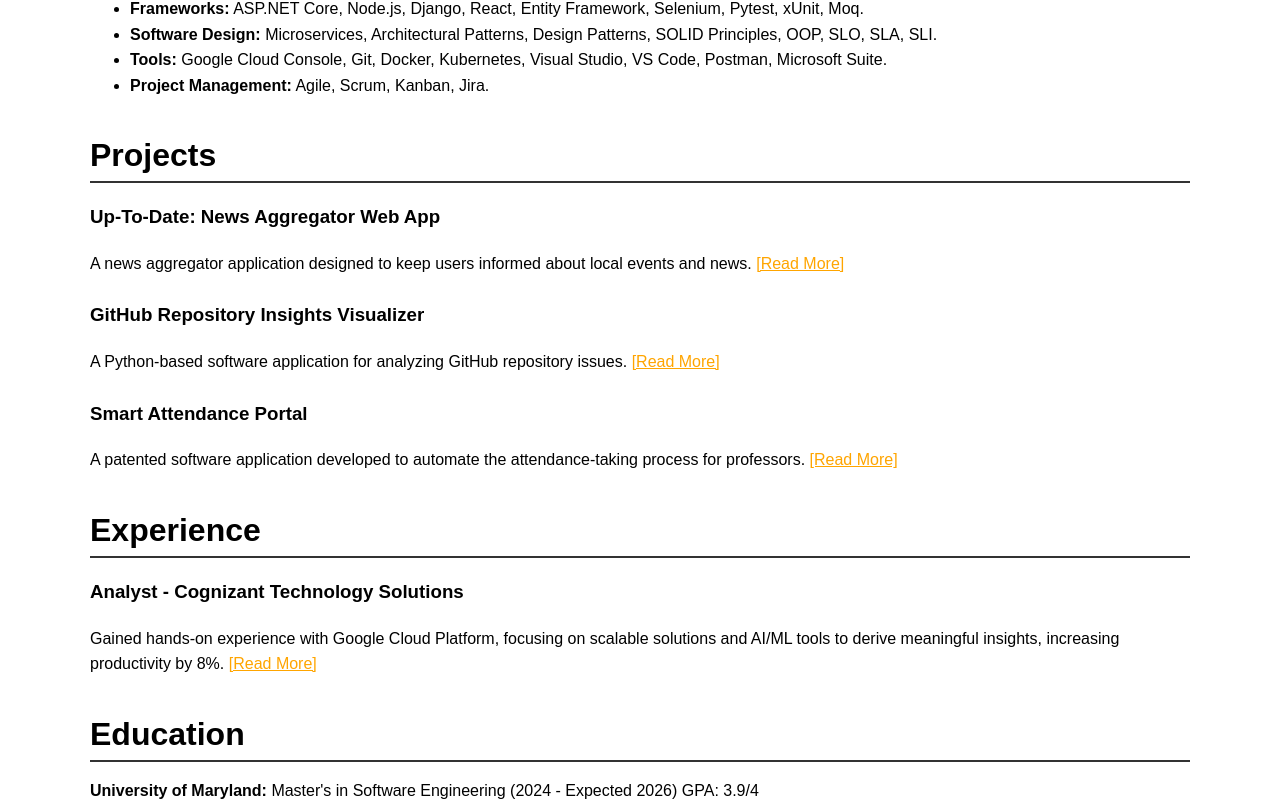
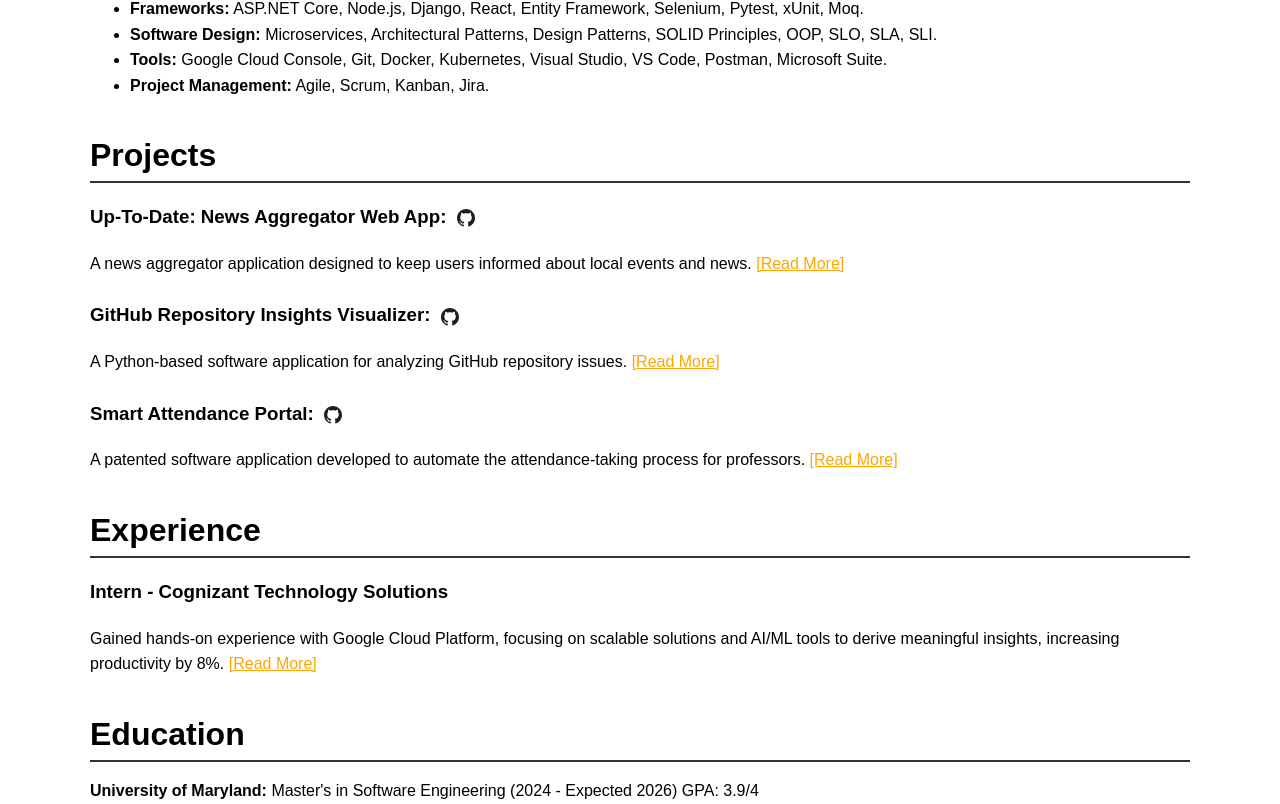
Before and after one commit to sumi0309/portfolio, a plain HTML site: page index.html in a window 1280 px wide. Shown: the part 595-1399 px from the top of the page. Drawn offline with Linux system fonts and the light colour scheme.

Commit message:
UI changes

```diff
--- a/index.html
+++ b/index.html
@@ -81,7 +81,16 @@
     <section id="projects">
       <h2>Projects</h2>
       <div class="project">
-        <h3>Up-To-Date: News Aggregator Web App</h3>
+        <h3>
+          Up-To-Date: News Aggregator Web App:
+          <a
+            href="https://github.com/sumi0309/UpToDate"
+            target="_blank"
+            class="github-link"
+            ><img src="githublogo.svg" class="github-logo"
+          /></a>
+        </h3>
+
         <p>
           A news aggregator application designed to keep users informed about
           local events and news.
@@ -115,7 +124,15 @@
         </div>
       </div>
       <div class="project">
-        <h3>GitHub Repository Insights Visualizer</h3>
+        <h3>
+          GitHub Repository Insights Visualizer:
+          <a
+            href="https://github.com/sumi0309/enpm611-teamA2-project"
+            target="_blank"
+            class="github-link"
+            ><img src="githublogo.svg" class="github-logo"
+          /></a>
+        </h3>
         <p>
           A Python-based software application for analyzing GitHub repository
           issues.
@@ -151,7 +168,15 @@
       </div>
 
       <div class="project">
-        <h3>Smart Attendance Portal</h3>
+        <h3>
+          Smart Attendance Portal:
+          <a
+            href="https://github.com/sumi0309/Smart-Attendance-System"
+            target="_blank"
+            class="github-link"
+            ><img src="githublogo.svg" class="github-logo"
+          /></a>
+        </h3>
         <p>
           A patented software application developed to automate the
           attendance-taking process for professors.
@@ -192,7 +217,7 @@
     <section id="experience">
       <h2>Experience</h2>
       <div class="job">
-        <h3>Analyst - Cognizant Technology Solutions</h3>
+        <h3>Intern - Cognizant Technology Solutions</h3>
         <p>
           Gained hands-on experience with Google Cloud Platform, focusing on
           scalable solutions and AI/ML tools to derive meaningful insights,
--- a/style.css
+++ b/style.css
@@ -161,3 +161,22 @@
     padding: 2rem;
   }
 }
+
+.github-link {
+  color: #0366d6;
+  text-decoration: none;
+  font-weight: bold;
+  transition: color 0.3s ease-in-out;
+}
+
+.github-link:hover {
+  color: #ff9800;
+  text-decoration: underline;
+}
+
+.github-logo {
+  height: 18px;
+  width: 18px;
+  vertical-align: middle;
+  margin-left: 5px;
+}
```
Also changed, not shown: githublogo.svg (added).
